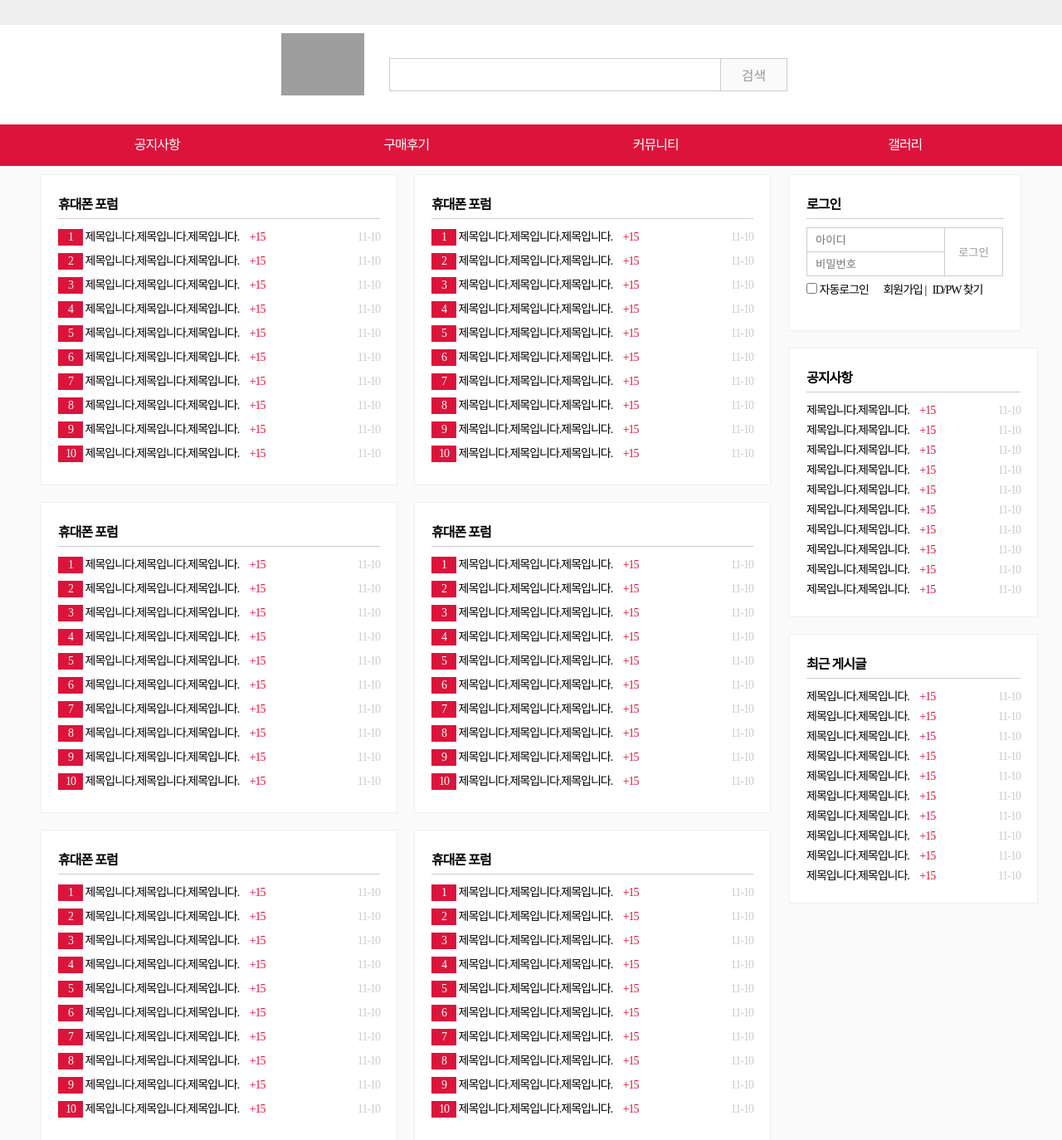
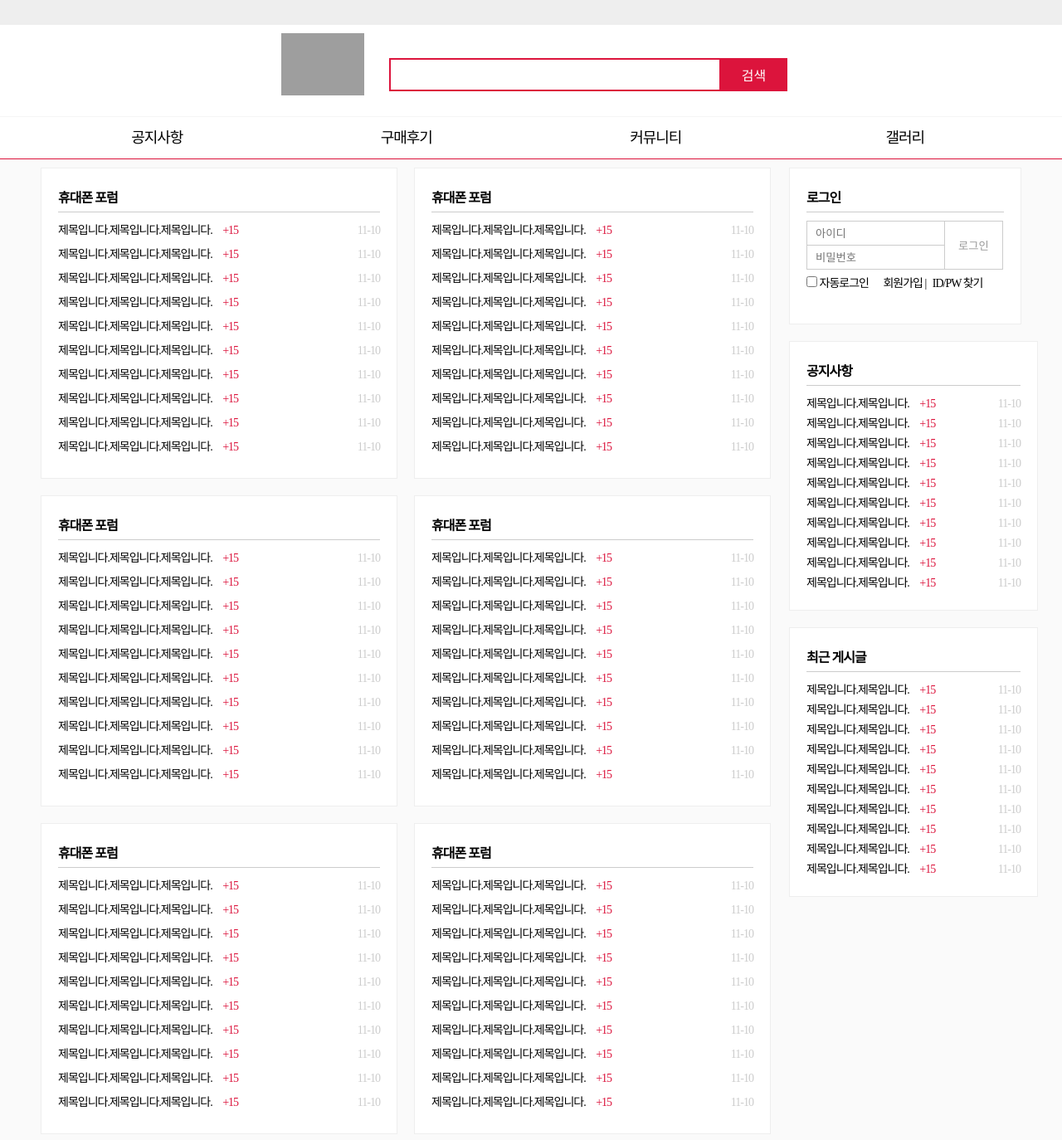
Before and after one commit to 0131mj/shop, a PHP site: page /index.php in a window 1280 px wide. Shown: the top 1374 px of the page at 83% size. Run offline with PHP 8.4, Linux system fonts and the light colour scheme; some web fonts are replaced; grey boxes are pictures that could not be loaded.

Commit message:
header style 및 링크 수정

```diff
--- a/aside.php
+++ b/aside.php
@@ -30,7 +30,7 @@
 		<ul>
 			<?php for($i=0; $i<10;$i++):?>
 			<li>
-				<a href="/detail.php">
+				<a href="./detail.php">
 					<span class="title">제목입니다.제목입니다.</span>
 					<span class="date">11-10</span>
 					<span class="reply_num">+15</span>
--- a/index.php
+++ b/index.php
@@ -16,7 +16,6 @@
 				<ul>
 					<?php for($i=1; $i<11;$i++):?>
 					<li>
-						<span class="title_num"><?php echo $i;?></span>
 						<a class="title" href="./detail.php">제목입니다.제목입니다.제목입니다.</a>
 						<span class="date">11-10</span>
 						<span class="reply_num">+15</span>
--- a/style.css
+++ b/style.css
@@ -74,13 +74,15 @@ header > .header-top{
     background-color:#eee;
 }
 header > .header-middle{
-    height:100px;
+    height:90px;
     padding:10px 0px;
     background-color:#fff;
 }
 header > .header-bottom{
     height:50px;
-    background-color:crimson;
+    background-color:#fff;
+    border-bottom:1px solid crimson;
+    border-top:1px solid #f5f5f5;
 }
 .header-bottom > .wrapper > ul > li{
     position: relative;
@@ -89,9 +91,10 @@ header > .header-bottom{
     line-height:50px;
     float:left;
     text-align:center;
-    color:#fff;
+    color:#000;
     margin:0px;
     cursor:pointer;
+    font-size:18px;
 }
 .submenu{
     display:none;
@@ -122,6 +125,7 @@ header > .header-bottom{
     line-height: 40px;
     margin-left:10px;
     color:#000;
+    font-size:16px;
 }
 
 .submenu > li > a:hover{
@@ -142,7 +146,7 @@ header > .header-bottom{
     height:40px;
     padding:10px;
     margin-top:30px;
-    border:1px solid #ccc;
+    border:2px solid crimson;
     float:left;
 }
 #search_btn{
@@ -150,11 +154,12 @@ header > .header-bottom{
     width:80px;
     height:40px;
     margin-top:30px;
-    border:1px solid #ccc;
+    border:1px solid crimson;
     border-left:none;
     padding:0px;
-    background-color:#fafafa;
+    background-color:crimson;
     font-size:16px;
+    color:#fff;
     cursor:pointer
 }
 /*login form*/
@@ -362,6 +367,7 @@ tr{
     border-bottom: 1px solid #eee;
     border-collapse: collapse;
     line-height: 2em;
+    font-size:15px;
 }
 td{
     padding:5px 20px;
```
